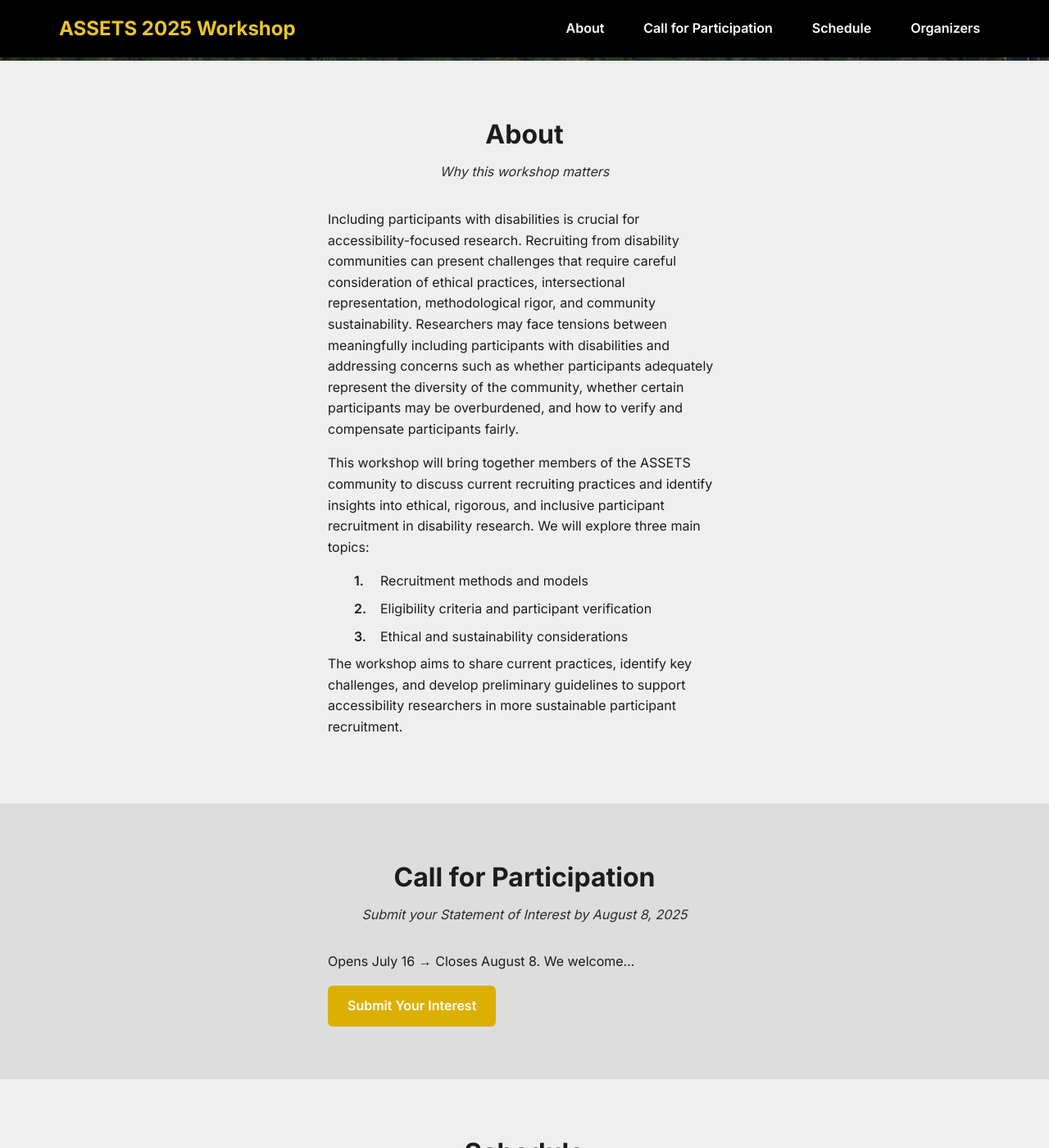
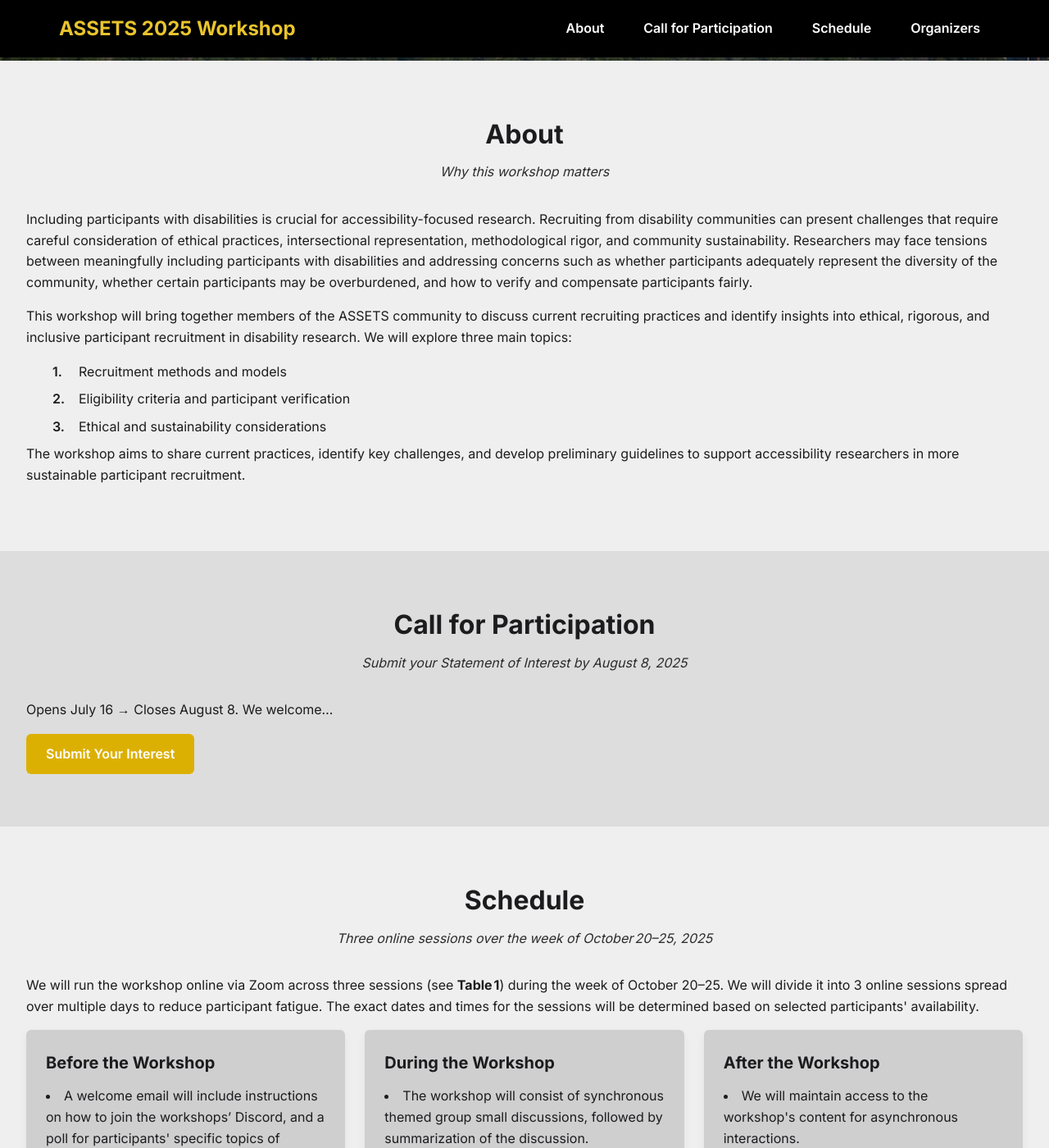
Before and after one commit to assets-recruitment-2025/assets-recruitment-2025.github.io, a Jekyll site: the page built from index.md, in a window 1280 px wide and 1400 px high, scrolled down 501 px. Shown: the whole window at 82% size. Built offline with Jekyll 4.4.1, drawn with Linux system fonts in a browser that asks for light colours.

Commit message:
Scheduler

```diff
--- a/assets/css/style.css
+++ b/assets/css/style.css
@@ -457,27 +457,19 @@ img {
   padding: 0 var(--site-gutter);
 }
 
-/* Then individually set each section’s background */
+/* Individually set each section’s background */
 #about {
   background:  #EFEFEF;
-  padding-left: 25rem;
-  padding-right: 25rem;
 }
 
 #participate {
   background:  #DDDDDD;
-  padding-left: 25rem;
-  padding-right: 25rem;
 }
 #schedule {
   background: #EFEFEF;
-  padding-left: 25rem;
-  padding-right: 25rem;
 }
 #organizers {
   background: #DDDDDD;          /* custom light gray */
-  padding-left: 25rem;
-  padding-right: 25rem;
 }
 
 /* —— KEEP this flex‑based layout —— */
```
